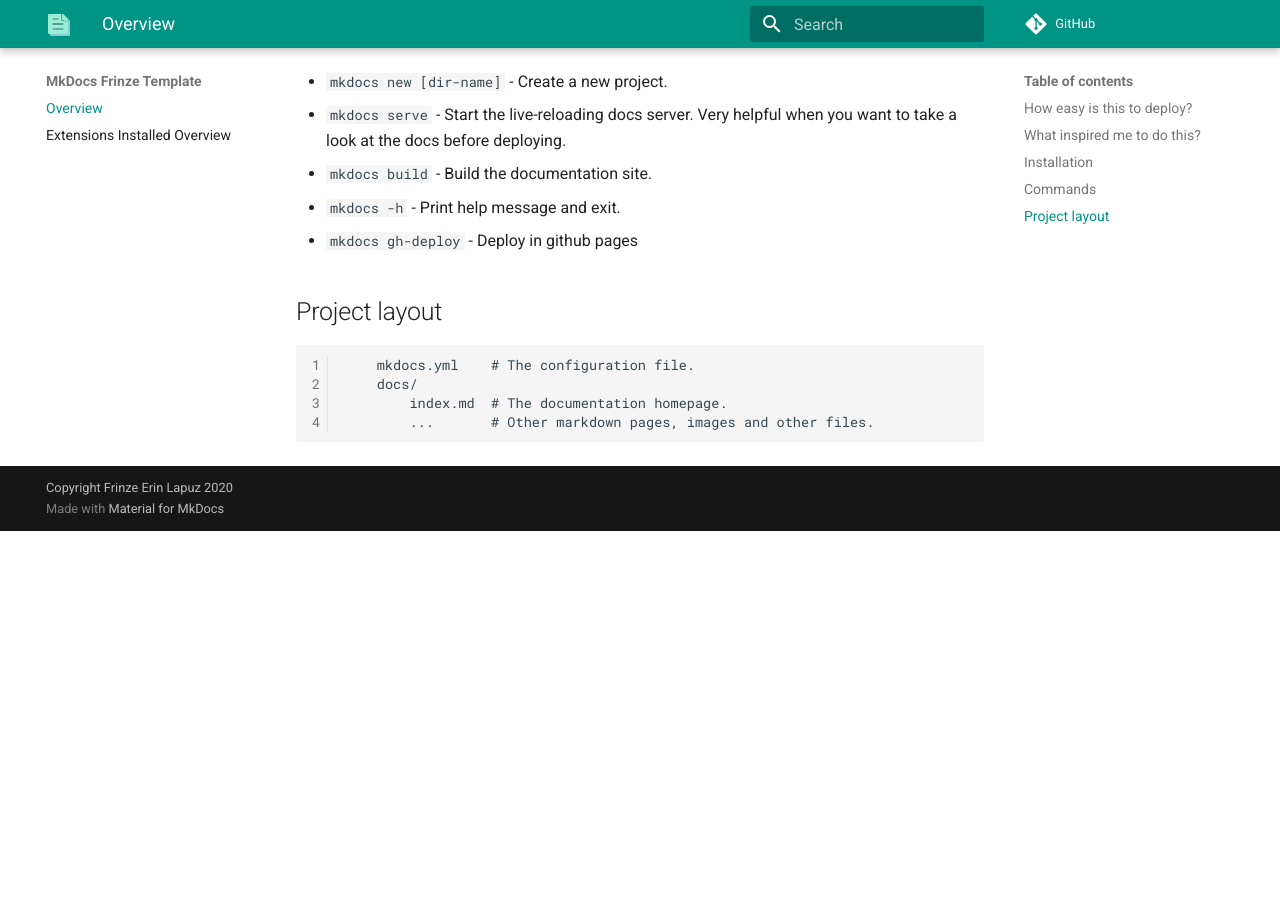
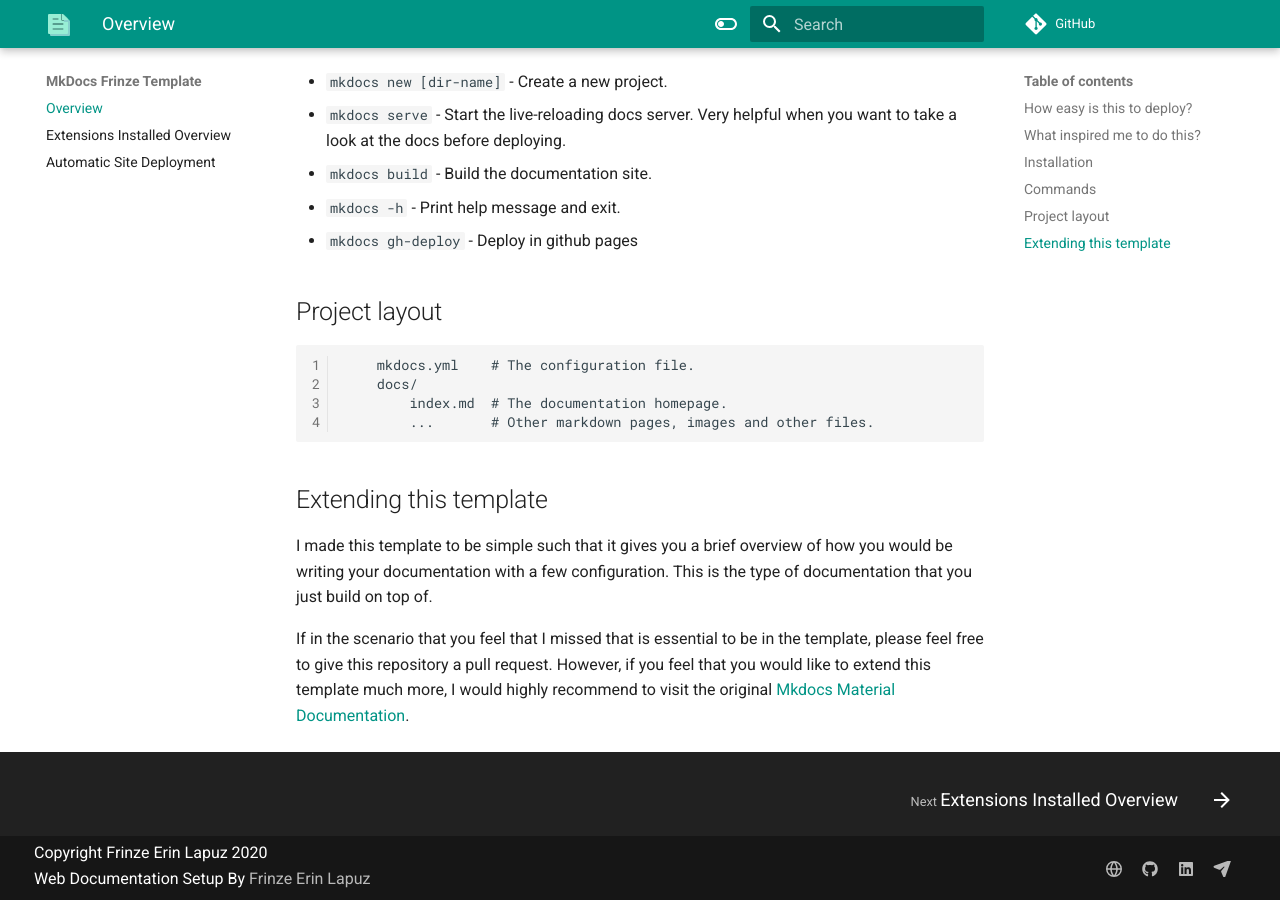
Before and after one commit to frinzekt/mkdocs-frinze-template, an MkDocs documentation site: the page built from docs/index.md, in a window 1280 px wide and 900 px high, scrolled down 1139 px. Built offline with MkDocs 1.6.1 and Material for MkDocs 9.7.7, drawn with Linux system fonts in a browser that asks for light colours; comment, search, counter and statistics services are not loaded; before the commit the page ends 1670 px from its top, so only the background shows below that.

Commit message:
refinement of the documentation

````diff
--- a/docs/index.md
+++ b/docs/index.md
@@ -40,3 +40,9 @@
         index.md  # The documentation homepage.
         ...       # Other markdown pages, images and other files.
 ```
+
+## Extending this template
+
+I made this template to be simple such that it gives you a brief overview of how you would be writing your documentation with a few configuration. This is the type of documentation that you just build on top of.
+
+If in the scenario that you feel that I missed that is essential to be in the template, please feel free to give this repository a pull request. However, if you feel that you would like to extend this template much more, I would highly recommend to visit the original [Mkdocs Material Documentation](https://squidfunk.github.io/mkdocs-material/customization/).
--- a/mkdocs.yml
+++ b/mkdocs.yml
@@ -1,14 +1,34 @@
+# This configuration can be changed from this https://squidfunk.github.io/mkdocs-material/setup/changing-the-colors/
+# I will be putting comments on certain places where necessary
+
 site_name: MkDocs Frinze Template
 copyright: Copyright Frinze Erin Lapuz 2020
+author: Frinze Erin Lapuz # remove this if you removed the override/partial
+author_website: https://frinzelapuz.vercel.app/ # remove this if you removed the override/partial
 repo_url: https://github.com/frinzekt/mkdocs-frinze-template/
+
+# This uri refers to the github path to edit, change this if you branch is different in name
+edit_uri: edit/main/docs/
 theme:
   name: material
+  custom_dir: overrides # remove this if you removed the override/partial
   palette:
+  - media: "(prefers-color-scheme: light)" # below here is a palette for light mode
     primary: teal
-    scheme: default # "slate" is dark, "default" is white
+    scheme: default
+    toggle:
+      icon: material/toggle-switch-off-outline
+      name: Switch to dark mode
+  - media: "(prefers-color-scheme: dark)"  # below here is a palette for dark mode
+    primary: teal
+    scheme: slate
+    toggle:
+      icon: material/toggle-switch
+      name: Switch to light mode
+
   logo: images/docs.png
   favicon: images/docs.png
-  features:
+  features: # Refer to https://squidfunk.github.io/mkdocs-material/setup/setting-up-navigation/
       - navigation.instant
   #   - navigation.tabs
 plugins:
@@ -16,14 +36,22 @@
   - mermaid2:
       version: 8.8.2
       arguments:
-        theme: white # change this as you see fit
+        theme: white # change this as you see fit - ["white", "dark"]
+
+  # This is the PDF Generator of the documentation
+  # More information here  https://github.com/orzih/mkdocs-with-pdf
+  # note at this current moment, to use this feature, the following must be met
+  # - Relative Path only with images
+  # - Mermaid Markdown doesn't render at the moment in PDF
   - with-pdf:
       author: Frinze Erin Lapuz
       cover_title: MkDocs Frinze Template
       cover_subtitle: Making documentation easier
       cover_logo: ./docs/images/docs.png
-      enabled_if_env: ENABLE_PDF_EXPORT
+      enabled_if_env: ENABLE_PDF_EXPORT # This prevents generation of pdf when using `mkdocs serve` because it takes a long time. This will however generate the PDF when the environment variable is setup OR in the github action
 
+# These are markdown extensions I have included that makes the documentation look nicer
+# These extensions are from here https://facelessuser.github.io/pymdown-extensions/
 markdown_extensions:
   - admonition
   - attr_list
@@ -57,11 +85,38 @@
           class: mermaid
           format: !!python/name:mermaid2.fence_mermaid
 
+extra:
+  social:
+    - icon: octicons/globe-16
+      link: https://frinzelapuz.vercel.app/
+    - icon: fontawesome/brands/github
+      link: https://github.com/frinzekt/
+    - icon: fontawesome/brands/linkedin
+      link: https://www.linkedin.com/in/frinze-erin-lapuz/
+    - icon: fontawesome/solid/paper-plane
+      link: mailto:frinze.lapuz@gmail.com
+
+
+# Add google Analytics when you need it
+# Remove this if you dont need it
+# https://squidfunk.github.io/mkdocs-material/setup/setting-up-site-analytics/
+google_analytics:
+  - UA-162451015-2
+  - auto
+
+# This is the extra javascript included in the documentation
 extra_javascript:
   - https://unpkg.com/mermaid@8.8.2/dist/mermaid.min.js
   - https://polyfill.io/v3/polyfill.min.js?features=es6
   - https://cdn.jsdelivr.net/npm/mathjax@3/es5/tex-mml-chtml.js
 
+# If you want to put extra CSS
+# extra_css:
+#   -
+
+# This is where you adjust the hierarchy if the documentation
+# You can erase this if you want. If you erase this, Mkdocs will alphabetically sort your documentation
 nav:
 - Overview: index.md
 - Extensions Installed Overview: extensions.md
+- Automatic Site Deployment: github-action.md
--- /dev/null
+++ b/overrides/partials/footer.html
@@ -0,0 +1,57 @@
+{#-
+    This file was automatically generated - do not edit
+  -#}
+  {% import "partials/language.html" as lang with context %}
+  <footer class="md-footer">
+    {% if page.previous_page or page.next_page %}
+      <nav class="md-footer__inner md-grid" aria-label="{{ lang.t('footer.title') }}">
+        {% if page.previous_page %}
+          <a href="{{ page.previous_page.url | url }}" class="md-footer__link md-footer__link--prev" rel="prev">
+            <div class="md-footer__button md-icon">
+              {% include ".icons/material/arrow-left.svg" %}
+            </div>
+            <div class="md-footer__title">
+              <div class="md-ellipsis">
+                <span class="md-footer__direction">
+                  {{ lang.t("footer.previous") }}
+                </span>
+                {{ page.previous_page.title }}
+              </div>
+            </div>
+          </a>
+        {% endif %}
+        {% if page.next_page %}
+          <a href="{{ page.next_page.url | url }}" class="md-footer__link md-footer__link--next" rel="next">
+            <div class="md-footer__title">
+              <div class="md-ellipsis">
+                <span class="md-footer__direction">
+                  {{ lang.t("footer.next") }}
+                </span>
+                {{ page.next_page.title }}
+              </div>
+            </div>
+            <div class="md-footer__button md-icon">
+              {% include ".icons/material/arrow-right.svg" %}
+            </div>
+          </a>
+        {% endif %}
+      </nav>
+    {% endif %}
+    <div class="md-footer-meta md-typeset">
+      <div class="md-footer-meta__inner md-grid">
+        <div class="md-footer-copyright">
+          {% if config.copyright %}
+            <div class="md-footer-copyright__highlight">
+              {{ config.copyright }}
+            </div>
+          {% endif %}
+          Web Documentation Setup By
+          <a href="{{ config.author_website }}" target="_blank" rel="noopener">
+            {{ config.author }}
+          </a>
+          {% block extracopyright %}{% endblock %}
+        </div>
+        {% include "partials/social.html" %}
+      </div>
+    </div>
+  </footer>
````
Also changed, not shown: README.md (+6 -0 lines), docs/github-action.md (added, +97 -0 lines), 1 other file.
